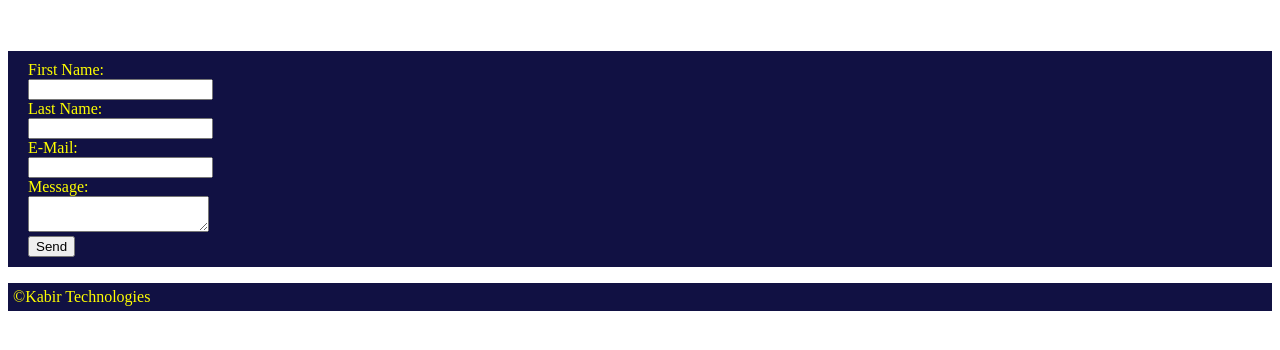
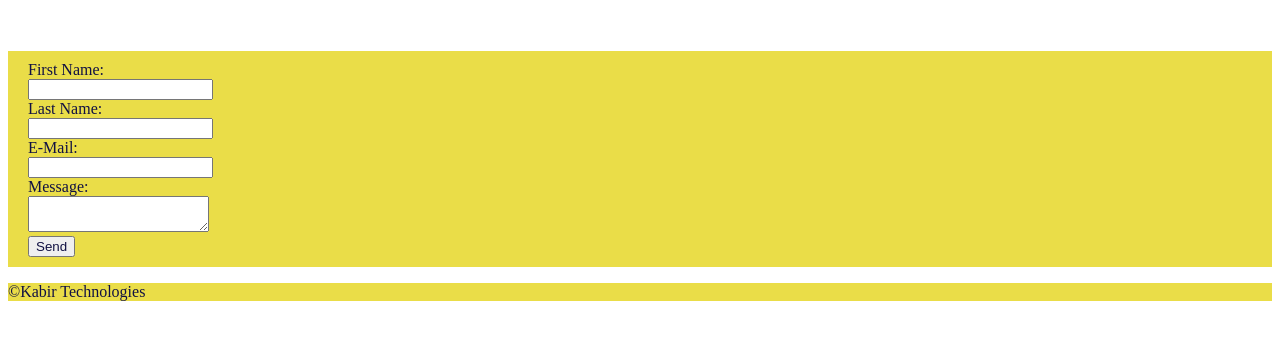
Before and after one commit to kabirteria/kabirteria.github.io, a plain HTML site: page contactme.html in a window 1280 px wide. Shown: the part 144-494 px from the top of the page. Drawn offline with Linux system fonts and the light colour scheme.

Commit message:
footer update

```diff
--- a/about.css
+++ b/about.css
@@ -31,8 +31,8 @@ background-color:rgb(17, 17, 67);
 
 }
 #copy{
-background-color:rgb(17, 17, 67);
-color:yellow;
+background-color:#eadd48;
+color:rgb(17, 17, 67);
 clear:left;
 
 }
--- a/contactme.css
+++ b/contactme.css
@@ -31,18 +31,21 @@ background-color:rgb(17, 17, 67);
 
 }
 .form{
-color:yellow;
-background-color:rgb(17, 17, 67);
-border-left:10px solid rgb(17, 17, 67);
+color:rgb(17, 17, 67);
+background-color:#eadd48;
+border-left:10px solid #eadd48;
 }
 #send{
 text-decoration:none;
 }
 p{
- background-color:rgb(17, 17, 67);
- color:yellow;
-border:5px solid rgb(17, 17, 67)
+ background-color:#eadd48;
+ color:rgb(17, 17, 67);
+
 }
 form{
 padding:10px;
 }
+button{
+color:rgb(17, 17, 67);
+}
--- a/gallery.css
+++ b/gallery.css
@@ -33,8 +33,8 @@ background-color:rgb(17, 17, 67);
 }
 
 p{
- background-color:rgb(17, 17, 67);
-    color:yellow;
+ background-color:#eadd48;
+    color:rgb(17, 17, 67);
 }
 img{
 width:488px;
```
